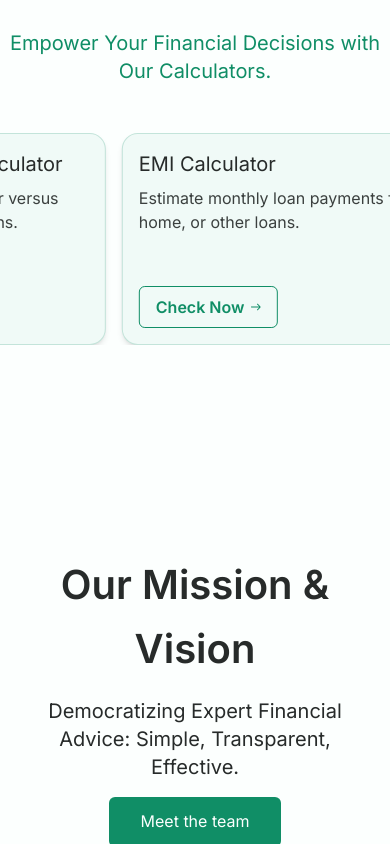
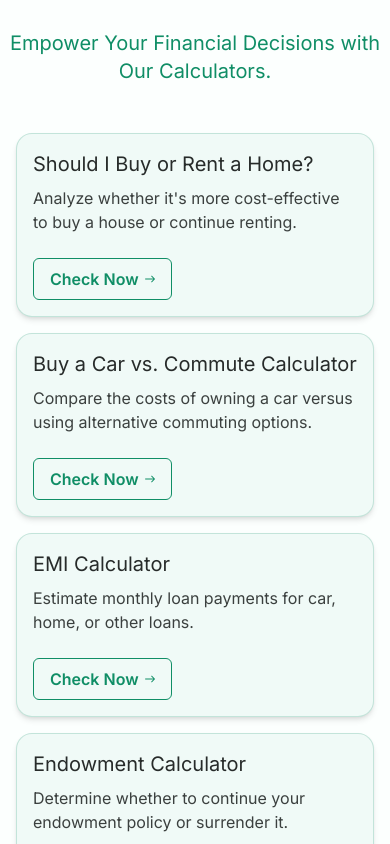
Before and after one commit to sahil01718/spring-website-revamp, a Next.js app: page / in a window 390 px wide. Shown: the part 4420-5264 px from the top of the page. Built offline with nearby package versions, Linux system fonts and the light colour scheme.

Commit message:
changed tools layout to grid in home page

```diff
--- a/app/page.tsx
+++ b/app/page.tsx
@@ -137,26 +137,7 @@ const professionalSolutions = [
    Tools (Calculators) Data for Home Page
    (Three new placeholder tools are added on top)
 --------------------------------- */
-const additionalCalculators = [
-  {
-    id: 16,
-    title: "Placeholder Tool 1",
-    description: "This is a placeholder tool for future features.",
-    slug: "placeholder-tool-1",
-  },
-  {
-    id: 17,
-    title: "Placeholder Tool 2",
-    description: "This is a placeholder tool for future features.",
-    slug: "placeholder-tool-2",
-  },
-  {
-    id: 18,
-    title: "Placeholder Tool 3",
-    description: "This is a placeholder tool for future features.",
-    slug: "placeholder-tool-3",
-  },
-];
+
 const baseCalculators = [
   {
     id: 1,
@@ -199,68 +180,68 @@ const baseCalculators = [
     description: "Plan your retirement corpus using FD-based projections.",
     slug: "fdRetirementCalculator",
   },
-  {
-    id: 7,
-    title: "FIRE Calculator",
-    description:
-      "Evaluate if 25x your annual expenses is enough for early retirement.",
-    slug: "fireCalculator",
-  },
-  {
-    id: 8,
-    title: "When Will I Make My First Crore?",
-    description:
-      "Find out how long it takes to accumulate ₹1 crore based on your investments.",
-    slug: "firstCrore",
-  },
-  {
-    id: 9,
-    title: "Fuel vs. Electric Vehicle Calculator",
-    description:
-      "Compare long-term costs of fuel-based versus electric vehicles.",
-    slug: "fuelVsEv",
-  },
-  {
-    id: 10,
-    title: "Hourly Wage Calculator",
-    description: "Convert your annual or monthly salary into an hourly wage.",
-    slug: "hourlyWage",
-  },
-  {
-    id: 11,
-    title: "MBA ROI Calculator",
-    description:
-      "Assess lost earnings during an MBA versus potential salary growth post-MBA.",
-    slug: "mbaRoi",
-  },
-  {
-    id: 12,
-    title: "Mutual Fund vs. NPS Tier I Calculator",
-    description:
-      "Compare market-driven Mutual Funds with government-backed NPS Tier I investments.",
-    slug: "npsVsMf",
-  },
-  {
-    id: 13,
-    title: "CTC vs. In-Hand Salary Calculator",
-    description:
-      "Break down your Cost-to-Company into net monthly take-home pay.",
-    slug: "salaryCalculator",
-  },
-  {
-    id: 14,
-    title: "SIP Calculator",
-    description:
-      "Explore potential returns of Systematic Investment Plans over time.",
-    slug: "sipCalculator",
-  },
-  {
-    id: 15,
-    title: "Sukanya Samriddhi Yojana Calculator",
-    description:
-      "Compute maturity amounts and benefits of the SSY savings scheme.",
-    slug: "sukanyaSamruddhi",
-  },
+  // {
+  //   id: 7,
+  //   title: "FIRE Calculator",
+  //   description:
+  //     "Evaluate if 25x your annual expenses is enough for early retirement.",
+  //   slug: "fireCalculator",
+  // },
+  // {
+  //   id: 8,
+  //   title: "When Will I Make My First Crore?",
+  //   description:
+  //     "Find out how long it takes to accumulate ₹1 crore based on your investments.",
+  //   slug: "firstCrore",
+  // },
+  // {
+  //   id: 9,
+  //   title: "Fuel vs. Electric Vehicle Calculator",
+  //   description:
+  //     "Compare long-term costs of fuel-based versus electric vehicles.",
+  //   slug: "fuelVsEv",
+  // },
+  // {
+  //   id: 10,
+  //   title: "Hourly Wage Calculator",
+  //   description: "Convert your annual or monthly salary into an hourly wage.",
+  //   slug: "hourlyWage",
+  // },
+  // {
+  //   id: 11,
+  //   title: "MBA ROI Calculator",
+  //   description:
+  //     "Assess lost earnings during an MBA versus potential salary growth post-MBA.",
+  //   slug: "mbaRoi",
+  // },
+  // {
+  //   id: 12,
+  //   title: "Mutual Fund vs. NPS Tier I Calculator",
+  //   description:
+  //     "Compare market-driven Mutual Funds with government-backed NPS Tier I investments.",
+  //   slug: "npsVsMf",
+  // },
+  // {
+  //   id: 13,
+  //   title: "CTC vs. In-Hand Salary Calculator",
+  //   description:
+  //     "Break down your Cost-to-Company into net monthly take-home pay.",
+  //   slug: "salaryCalculator",
+  // },
+  // {
+  //   id: 14,
+  //   title: "SIP Calculator",
+  //   description:
+  //     "Explore potential returns of Systematic Investment Plans over time.",
+  //   slug: "sipCalculator",
+  // },
+  // {
+  //   id: 15,
+  //   title: "Sukanya Samriddhi Yojana Calculator",
+  //   description:
+  //     "Compute maturity amounts and benefits of the SSY savings scheme.",
+  //   slug: "sukanyaSamruddhi",
+  // },
 ];
 const calculators = [...baseCalculators];
 
@@ -322,10 +303,10 @@ export default function HomePage() {
   return (
     <div className="font-sans space-y-16">
       {/* HERO SECTION (Solid Background, No Gradient) */}
-      <section className="bg-[#108e66] text-white md:pb-0">
-        <div className="mx-auto flex flex-col md:flex-row items-center md:justify-between">
-          <div className="md:w-[70%] text-center md:text-left space-y-4 px-16 py-16 md:py-0">
-            <h1 className="text-4xl md:text-5xl font-bold leading-tight">
+      <section className="bg-[#108e66] text-white lg:pb-0">
+        <div className="mx-auto flex flex-col lg:flex-row items-center lg:justify-between">
+          <div className="lg:w-[70%] text-center lg:text-left space-y-4 px-16 py-16 lg:py-0">
+            <h1 className="text-4xl lg:text-5xl font-bold leading-tight">
               Smart, Simple, and Transparent Financial Planning
             </h1>
             <p className="text-lg md:text-xl">
@@ -343,9 +324,9 @@ export default function HomePage() {
           <Image
             src="/dashboard.svg"
             alt="Fintech Hero Illustration"
-            className="hidden md:flex md:w-full"
-            width={400}
-            height={200}
+            className="hidden lg:block w-auto max-w-full"
+            width={100}
+            height={100}
             priority={true}
           />
         </div>
@@ -405,12 +386,12 @@ export default function HomePage() {
           Empower Your Financial Decisions with Our Calculators.
           </p>
         </div>
-        <Carousel>
+        <div className="grid grid-cols-1 md:grid-cols-3 gap-4 px-4">
           {calculators.map((calc) => (
-            <motion.div
+            <div
               key={calc.id}
-              whileHover={{ scale: 1.05 }}
-              className="flex-shrink-0 bg-[#F0FAF7] border border-[#108e6633] p-4 rounded-2xl shadow-md w-96 items-start hover:shadow-xl transition-shadow flex flex-col"
+              // whileHover={{ scale: 1.05 }}
+              className="flex-shrink-0 bg-[#F0FAF7] border border-[#108e6633] p-4 rounded-2xl shadow-md  items-start hover:shadow-xl transition-shadow flex flex-col"
             >
               <h2 className="text-xl text-[#272B2A] font-medium mb-2">
                 {calc.title}
@@ -432,9 +413,9 @@ export default function HomePage() {
                   alt="right arrow"
                 />
               </Link>
-            </motion.div>
+            </div>
           ))}
-        </Carousel>
+        </div>
       </section>
 
       {/* MISSION & VISION SECTION */}
--- a/app/services/page.tsx
+++ b/app/services/page.tsx
@@ -13,15 +13,13 @@ const financialServices = [
   {
     id: 1,
     title: "Build Wealth & Secure Your Future",
-    description:
-      "Personalized strategies for growth and retirement.",
+    description: "Personalized strategies for growth and retirement.",
     image: "/services/pana.svg",
   },
   {
     id: 2,
     title: "Maximize Returns, Minimize Taxes",
-    description:
-      "Expert investment strategies across diverse assets.",
+    description: "Expert investment strategies across diverse assets.",
     image: "/services/bro.svg",
   },
   {
@@ -34,8 +32,7 @@ const financialServices = [
   {
     id: 4,
     title: "Secure Your Legacy",
-    description:
-      "Plan your estate and ensure a smooth wealth transfer.",
+    description: "Plan your estate and ensure a smooth wealth transfer.",
     image: "/services/legacy.svg",
   },
 ];
@@ -187,8 +184,7 @@ const faqs = [
       "Our network consists exclusively of SEBI-registered investment advisors. This ensures that you receive expert financial guidance from professionals who are regulated and held to the highest ethical and professional standards.",
   },
   {
-    question:
-      "How does Spring Money connect me with an advisor?",
+    question: "How does Spring Money connect me with an advisor?",
     answer:
       "To begin, simply reach out to us via WhatsApp. We'll initiate a conversation to understand your specific financial goals, current situation, and preferences. Based on this, we'll match you with a suitable advisor from our network. This personalized approach ensures you find an advisor whose expertise aligns with your needs.",
   },
@@ -232,7 +228,8 @@ export default function ServicesPage() {
           Personalized Financial Planning, Simplified
         </h1>
         <p className="text-lg md:text-xl text-[#FCFFFE] max-w-3xl mx-auto">
-        Find Your Ideal Financial Advisor and Start Building Your Future Today.
+          Find Your Ideal Financial Advisor and Start Building Your Future
+          Today.
         </p>
         <Link
           href="https://wa.me/+918668484607"
@@ -247,7 +244,7 @@ export default function ServicesPage() {
       {/* CORE FINANCIAL SERVICES SECTION */}
       <section className="mx-auto py-16 flex flex-col items-center w-full">
         <h2 className="text-[40px] font-semibold text-center text-[#272B2A] mb-2">
-        Our Expertise, Your Financial Success
+          Our Expertise, Your Financial Success
         </h2>
         <div className="grid grid-cols-1 md:grid-cols-4 gap-8 px-4 md:max-xl:px-[60px] max-w-screen-xl">
           {financialServices.map((service) => (
@@ -289,17 +286,25 @@ export default function ServicesPage() {
           <div className="flex flex-col justify-between w-full md:w-[55%]">
             <div className="flex flex-col gap-2">
               <p className="text-[#272B2A] text-[32px] font-bold">
-              Financial Planning, Simplified: A Step-by-Step Guide
+                Financial Planning, Simplified: A Step-by-Step Guide
               </p>
               <p className="text-[#272b2abf] text-2xl font-normal">
-              Learn how Spring Money simplifies financial planning. This video guides you through the process, from goal setting to expert advisor support. Gain clarity and achieve your financial aspirations.
+                Learn how Spring Money simplifies financial planning. This video
+                guides you through the process, from goal setting to expert
+                advisor support. Gain clarity and achieve your financial
+                aspirations.
               </p>
             </div>
-            <div className="w-fit px-6 py-3 border border-[#108E66] rounded">
+            <Link
+              href={"https://youtu.be/0LTAmuIidsI?si=8TZEOLyMHBGHXveP"}
+              target="_blank"
+              rel="noopener noreferrer"
+              className="w-fit px-6 py-3 border border-[#108E66] rounded"
+            >
               <span className="text-[#108E66] text-base font-semibold ">
                 Start Your Journey Now !
               </span>
-            </div>
+            </Link>
           </div>
         </div>
       </div>
```
